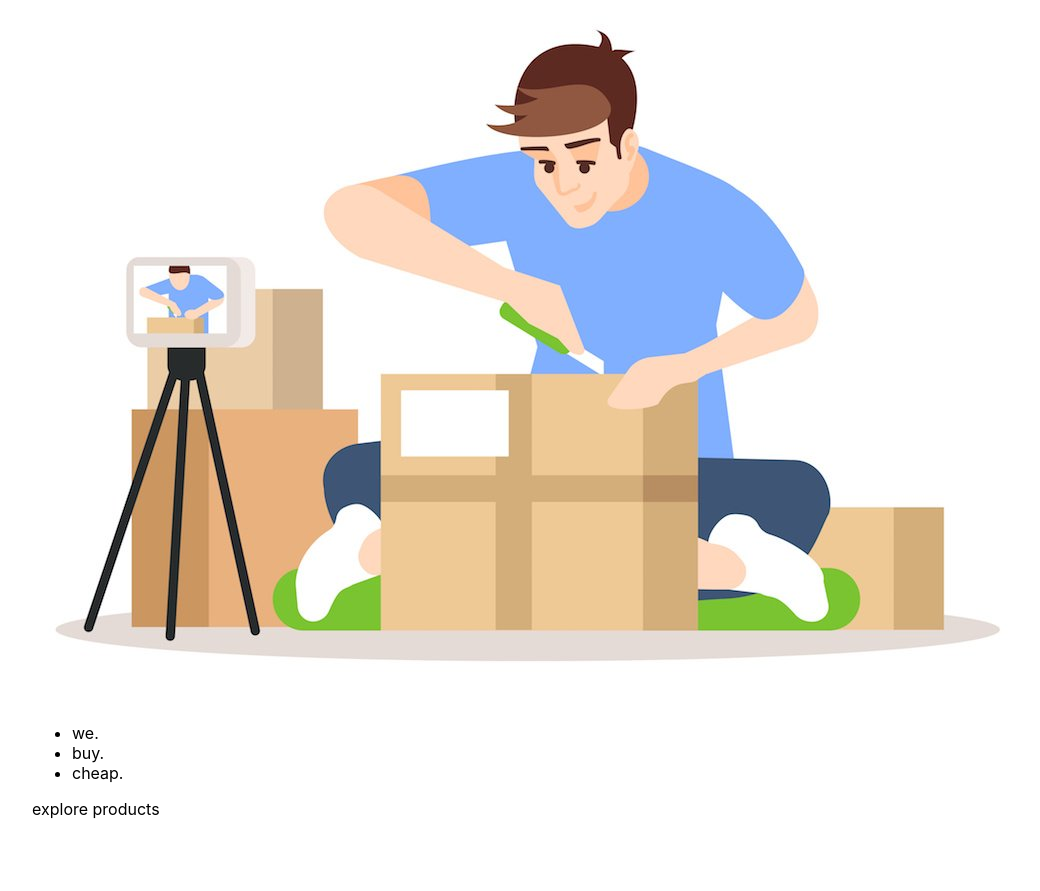
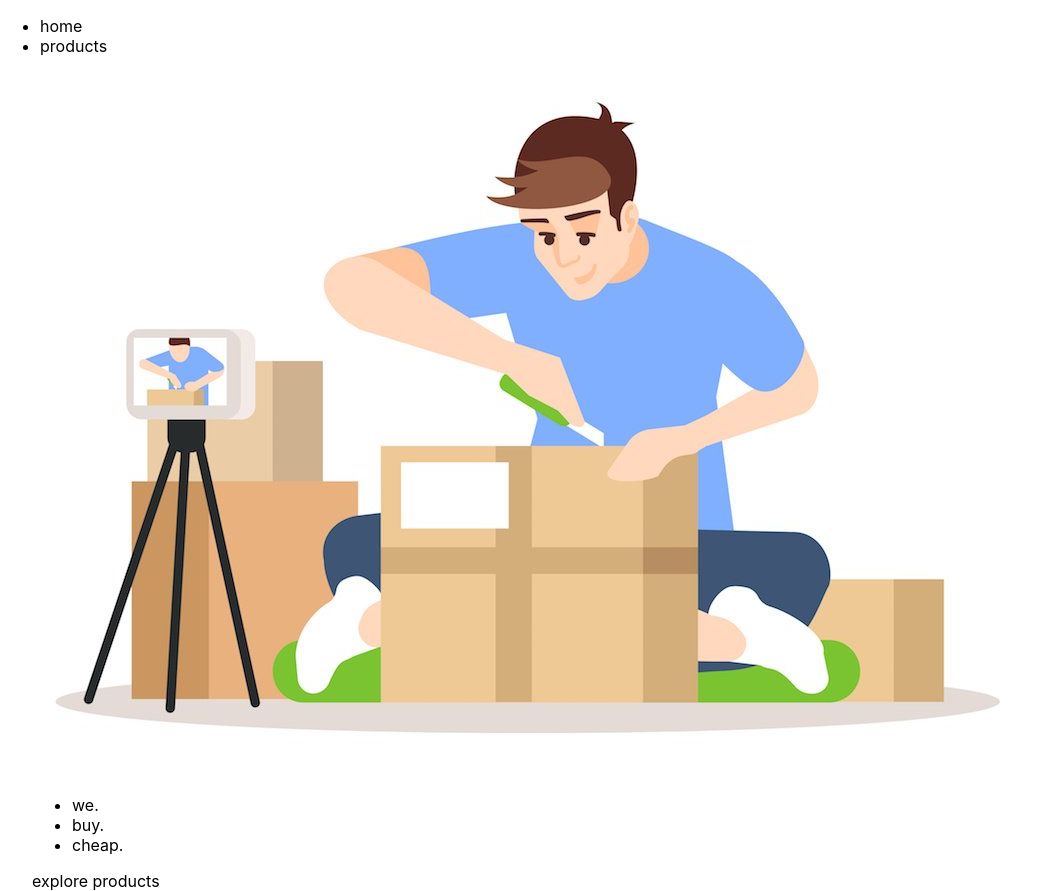
Before and after one commit to ThimoReumerman/BlueFlamingosAssessment, a Next.js app in the folder webuycheap/: page / in a window 1280 px wide. Shown: the whole page, without its empty margins (0-1040 px from the left). Before the commit the page ends 819 px from the top, so only its background shows below. Built offline with nearby package versions, Linux system fonts and the light colour scheme.

Commit message:
Added unstyled navigation bar

```diff
--- /dev/null
+++ b/webuycheap/components/Layout.tsx
@@ -0,0 +1,17 @@
+import { ReactNode } from "react";
+import Navbar from "./Navbar";
+
+interface LayoutProps {
+  children: ReactNode
+}
+
+const Layout = ({children}: LayoutProps) => {
+  return (
+    <>
+      <Navbar />
+      {children}
+    </>
+  )
+}
+
+export default Layout;
--- /dev/null
+++ b/webuycheap/components/Navbar.tsx
@@ -0,0 +1,12 @@
+const Navbar = (): JSX.Element => {
+  return (
+    <nav>
+      <ul>
+        <li><a href="/">home</a></li>
+        <li><a href="/products">products</a></li>
+      </ul>
+    </nav>
+  )
+}
+
+export default Navbar;
--- a/webuycheap/pages/_app.tsx
+++ b/webuycheap/pages/_app.tsx
@@ -1,8 +1,13 @@
 import '../styles/globals.css'
 import type { AppProps } from 'next/app'
+import Layout from '../components/Layout'
 
 function MyApp({ Component, pageProps }: AppProps) {
-  return <Component {...pageProps} />
+  return (
+    <Layout>
+      <Component {...pageProps} />
+    </Layout>
+  )
 }
 
 export default MyApp
```
Also changed, not shown: webuycheap/pages/products/index.tsx (+9 -0 lines).
